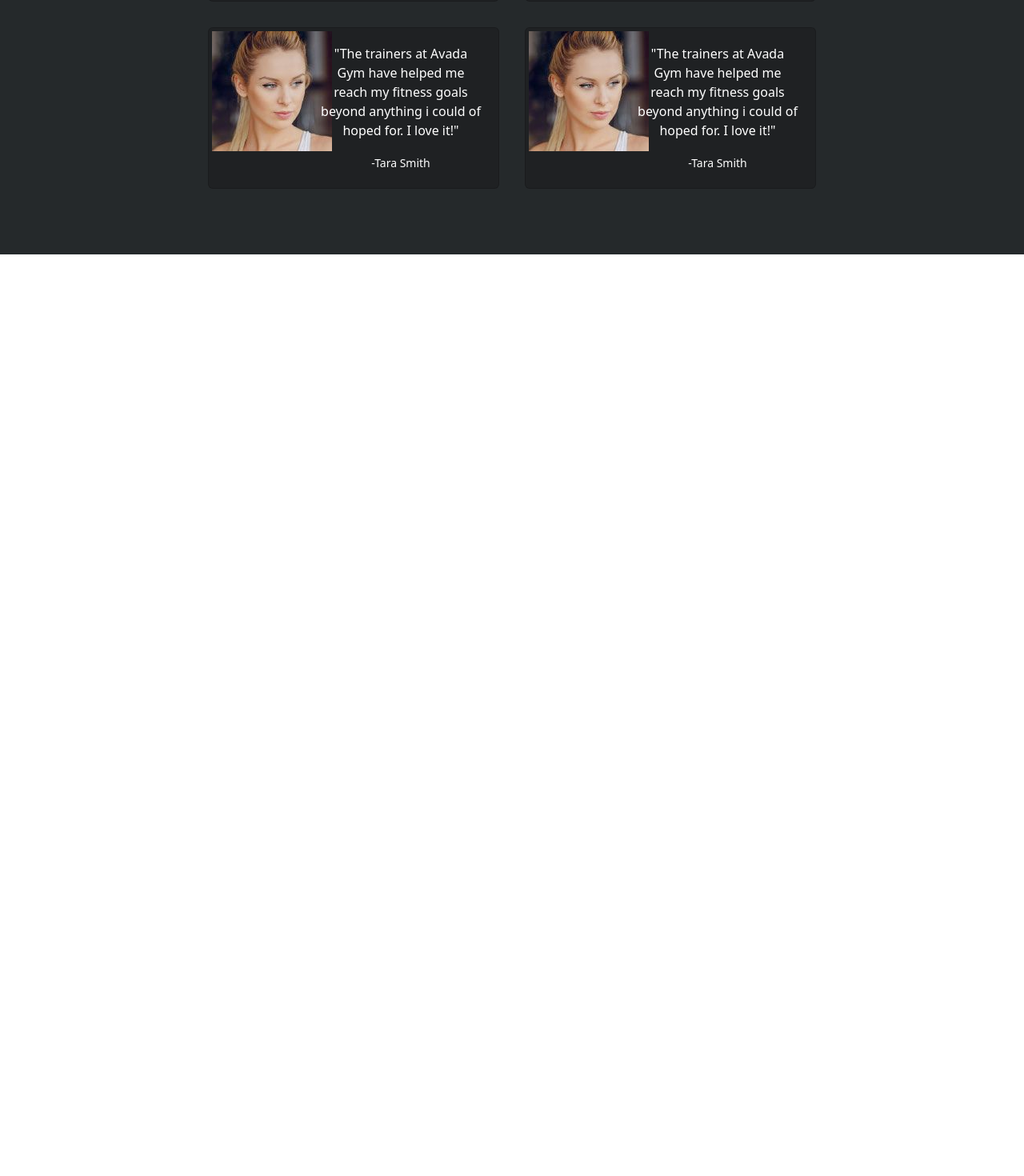
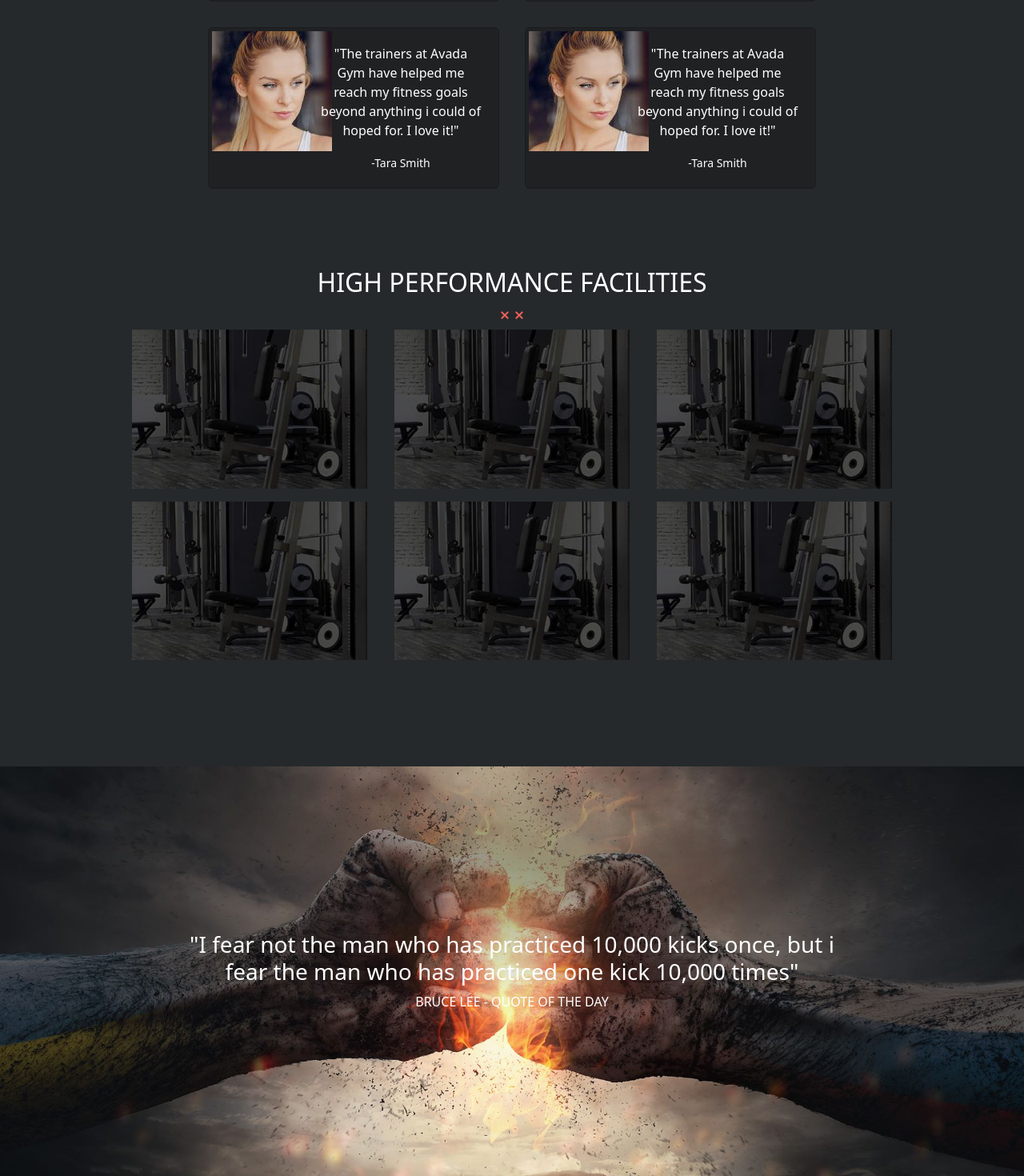
Before and after one commit to Nucci-karim/proj-html-vuejs, a Vue app: page / in a window 1280 px wide. Shown: the part 2722-4192 px from the top of the page at 80% size. Before the commit the page ends 3040 px from the top, so only its background shows below. Built offline with nearby package versions, Linux system fonts and the light colour scheme.

Commit message:
inserita quote nel main

```diff
--- a/src/components/mainComp.vue
+++ b/src/components/mainComp.vue
@@ -75,7 +75,7 @@ export default{
         </div>
     </div>
     <!-- section -->
-    <div id="results" class="p-3 ">
+    <div id="results" class="p-3">
         <div class="container text-center column">
             <div>
                 <h2>REAL WORD RESULTS</h2>
@@ -142,7 +142,38 @@ export default{
 
         </div>
     </div>
-
+    <!-- section -->
+    <div id="facilities" class="p-3 text-center">
+        <h2>HIGH PERFORMANCE FACILITIES</h2>
+        <img src="../assets/images/divider-xx-red.png" alt="">
+        <div class="d-flex flex-wrap justify-content-center align-items-center">
+            <div class="col-3 m-2">
+                <img src="../assets/images/home-image1.jpg" alt="">
+            </div>
+            <div class="col-3 m-2">
+                <img src="../assets/images/home-image1.jpg" alt="">
+            </div>
+            <div class="col-3 m-2">
+                <img src="../assets/images/home-image1.jpg" alt="">
+            </div>
+            <div class="col-3 m-2">
+                <img src="../assets/images/home-image1.jpg" alt="">
+            </div>
+            <div class="col-3 m-2">
+                <img src="../assets/images/home-image1.jpg" alt="">
+            </div>
+            <div class="col-3 m-2">
+                <img src="../assets/images/home-image1.jpg" alt="">
+            </div>
+        </div>
+    </div>
+    <!-- section -->
+    <div id="quote-of-day" class="p-3 text-center d-flex justify-content-center align-items-center">
+        <div class="col-8">
+            <h3>"I fear not the man who has practiced 10,000 kicks once, but i fear the man who has practiced one kick 10,000 times"</h3>
+            <span>BRUCE LEE - QUOTE OF THE DAY</span>
+        </div>
+    </div>
   </section>
 </template>
 
@@ -187,5 +218,24 @@ export default{
 
         }
     }
+
+    #facilities{
+        background-color: rgb(37 41 43);
+        height: 100%;
+        div{
+            img{
+                width: 94%;
+            }
+
+        }
+    }
+
+    #quote-of-day{
+        background-image: url('../assets/images/home-testimonial-bg.jpg');
+        background-size: cover;
+        background-position: center;
+        background-repeat: no-repeat;
+        height: 80%;
+    }
 }
 </style>
```
